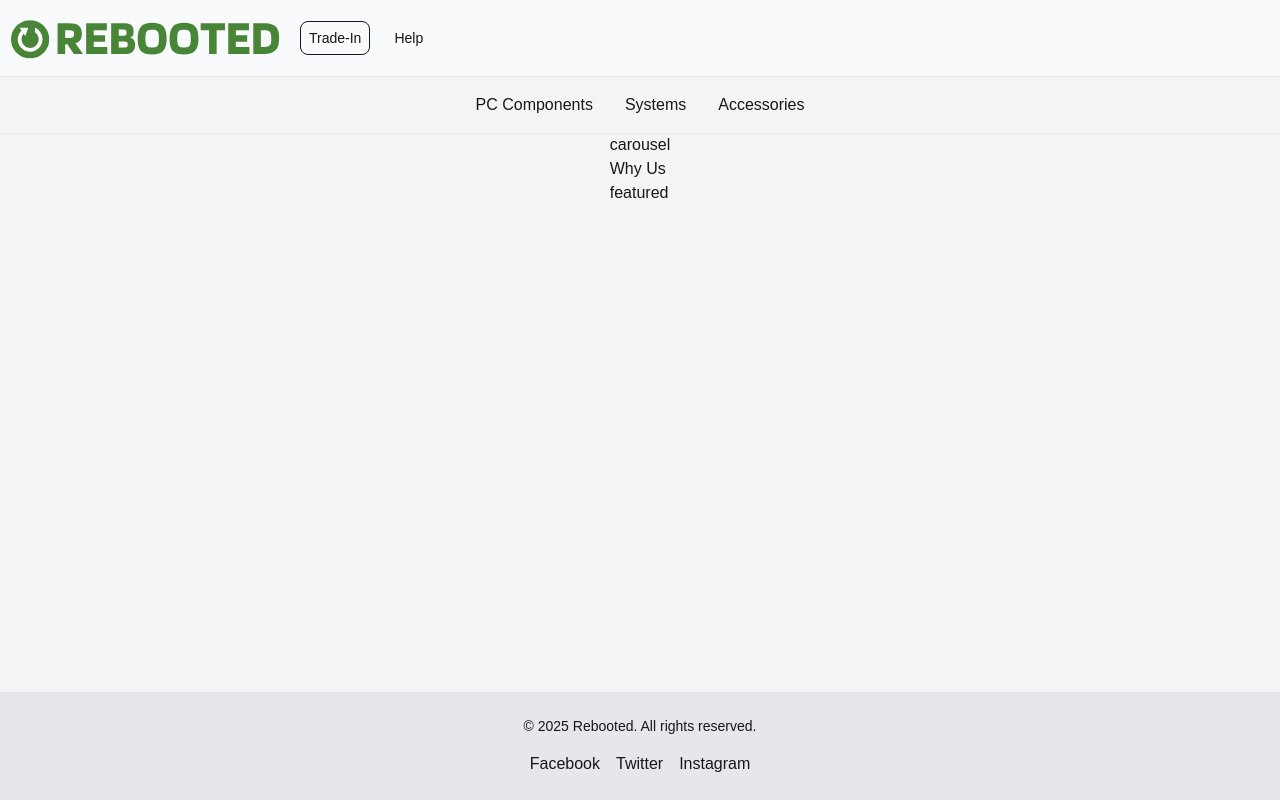
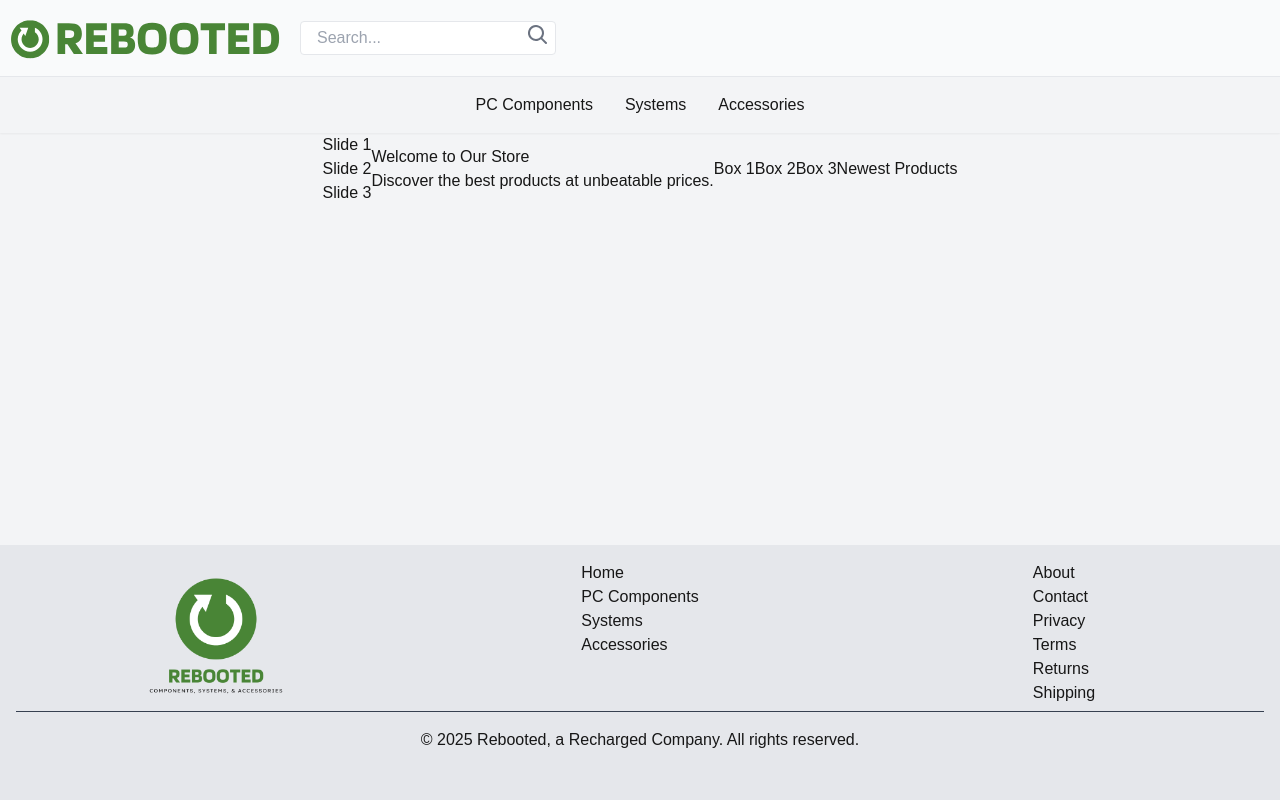
Before and after one commit to alaricli/rebooted.biz, a Next.js app: page / in a window 1280 px wide. Built offline with nearby package versions, Linux system fonts and the light colour scheme.

Commit message:
add fetch product feature

```diff
--- a/next.config.ts
+++ b/next.config.ts
@@ -3,7 +3,7 @@ import type { NextConfig } from "next";
 const nextConfig: NextConfig = {
   /* config options here */
   images: {
-    domains: ["recharged-assets.s3.us-east-1.amazonaws.com"],
+    domains: ["recharged-assets.s3.us-east-1.amazonaws.com", "example.com"],
   },
 };
 
--- a/src/app/components/page.tsx
+++ /dev/null
@@ -1,7 +0,0 @@
-import React from "react";
-
-const ComponentsPage = () => {
-  return <div>ComponentsPage</div>;
-};
-
-export default ComponentsPage;
--- a/src/app/navigation/Footer/Footer.tsx
+++ b/src/app/navigation/Footer/Footer.tsx
@@ -1,35 +1,88 @@
+import Image from "next/image";
+import Link from "next/link";
+
 const Footer = () => {
+  const currentYear = new Date().getFullYear();
+
   return (
-    <footer className="bg-gray-200 py-6">
-      <div className="container mx-auto text-center">
-        <p className="text-sm">
-          © {new Date().getFullYear()} Rebooted. All rights reserved.
-        </p>
-        <div className="flex justify-center space-x-4 mt-4">
-          <a
-            href="https://facebook.com"
-            target="_blank"
-            rel="noopener noreferrer"
-            className="hover:underline"
-          >
-            Facebook
-          </a>
-          <a
-            href="https://twitter.com"
-            target="_blank"
-            rel="noopener noreferrer"
-            className="hover:underline"
-          >
-            Twitter
-          </a>
-          <a
-            href="https://instagram.com"
-            target="_blank"
-            rel="noopener noreferrer"
-            className="hover:underline"
-          >
-            Instagram
-          </a>
+    <footer className="bg-gray-200">
+      <div className="container mx-auto p-4">
+        <div className="grid grid-cols-1 md:grid-cols-3 gap-6 justify-items-center mb-4 md:mb-0">
+          {/* Column 1: Logo */}
+          <div>
+            <Image
+              src="/rebooted_square_logo.png"
+              width={150}
+              height={150}
+              alt="/Logo"
+            />
+          </div>
+          {/* Column 2: Links */}
+          <div>
+            <ul className="">
+              <li>
+                <Link href="/">
+                  <p className="hover:text-orange-400">Home</p>
+                </Link>
+              </li>
+              <li>
+                <Link href="/products">
+                  <p className="hover:text-orange-400">PC Components</p>
+                </Link>
+              </li>
+              <li>
+                <Link href="/products">
+                  <p className="hover:text-orange-400">Systems</p>
+                </Link>
+              </li>
+              <li>
+                <Link href="/products">
+                  <p className="hover:text-orange-400">Accessories</p>
+                </Link>
+              </li>
+            </ul>
+          </div>
+          {/* Column 3: About Data */}
+          <div>
+            <ul>
+              <li>
+                <Link href="/about">
+                  <p className="hover:text-orange-400">About</p>
+                </Link>
+              </li>
+              <li>
+                <a href="mailto:professorsresearchtcg@gmail.com">
+                  <p className="hover:text-orange-400">Contact</p>
+                </a>
+              </li>
+              <li>
+                <Link href="/privacy">
+                  <p className="hover:text-orange-400">Privacy</p>
+                </Link>
+              </li>
+              <li>
+                <Link href="/terms">
+                  <p className="hover:text-orange-400">Terms</p>
+                </Link>
+              </li>
+              <li>
+                <Link href="/terms">
+                  <p className="hover:text-orange-400">Returns</p>
+                </Link>
+              </li>
+              <li>
+                <Link href="/terms">
+                  <p className="hover:text-orange-400">Shipping</p>
+                </Link>
+              </li>
+            </ul>
+          </div>
+        </div>
+        <div className="p-8 border-t border-gray-700 pt-4 text-center">
+          <p>
+            &copy; {currentYear} Rebooted, a Recharged Company. All rights
+            reserved.
+          </p>
         </div>
       </div>
     </footer>
--- a/src/app/navigation/Navbar/Navbar.tsx
+++ b/src/app/navigation/Navbar/Navbar.tsx
@@ -21,21 +21,30 @@ const Navbar: React.FC = () => {
           </div>
 
           {/* Top Navigation Links */}
-          <ul className="flex text-sm space-x-6">
-            <li>
-              <Link
-                href="/"
-                className="border p-2 rounded-lg border-gray-900  hover:scale-105 transition-transform"
-              >
-                Trade-In
-              </Link>
-            </li>
-            <li>
-              <Link href="/help" className="hover:underline">
-                Help
-              </Link>
-            </li>
-          </ul>
+          <ul className="flex text-sm space-x-6"></ul>
+          <div>
+            <div className="relative">
+              <input
+                type="text"
+                placeholder="Search..."
+                className="border rounded py-1 px-4 pr-10 w-64"
+              />
+              <button className="absolute right-0 top-0 mt-1 mr-2">
+                <svg
+                  xmlns="http://www.w3.org/2000/svg"
+                  className="h-5 w-5 text-gray-500"
+                  viewBox="0 0 20 20"
+                  fill="currentColor"
+                >
+                  <path
+                    fillRule="evenodd"
+                    d="M12.9 14.32a8 8 0 111.414-1.414l4.387 4.387a1 1 0 01-1.414 1.414l-4.387-4.387zM8 14a6 6 0 100-12 6 6 0 000 12z"
+                    clipRule="evenodd"
+                  />
+                </svg>
+              </button>
+            </div>
+          </div>
         </div>
       </nav>
       {/* bottom bar */}
@@ -44,7 +53,10 @@ const Navbar: React.FC = () => {
           <ul className="flex space-x-8 text-base">
             <li>
               <Link
-                href="/components"
+                href={{
+                  pathname: "/products",
+                  query: { category: "component" },
+                }}
                 className="hover:underline hover:text-blue-500"
               >
                 PC Components
@@ -52,7 +64,10 @@ const Navbar: React.FC = () => {
             </li>
             <li>
               <Link
-                href="/systems"
+                href={{
+                  pathname: "/products",
+                  query: { category: "system" },
+                }}
                 className="hover:underline hover:text-blue-500"
               >
                 Systems
@@ -60,7 +75,10 @@ const Navbar: React.FC = () => {
             </li>
             <li>
               <Link
-                href="/accessories"
+                href={{
+                  pathname: "/products",
+                  query: { category: "accessory" },
+                }}
                 className="hover:underline hover:text-blue-500"
               >
                 Accessories
--- a/src/app/page.tsx
+++ b/src/app/page.tsx
@@ -2,11 +2,35 @@ export default function Home() {
   return (
     <div>
       <div className="flex items-center justify-center">
-        <ul>
-          <li>carousel</li>
-          <li>Why Us</li>
-          <li>featured</li>
-        </ul>
+        <div className="carousel-hero">
+          {/* Carousel Hero */}
+          <div className="carousel">
+            <div className="carousel-item">Slide 1</div>
+            <div className="carousel-item">Slide 2</div>
+            <div className="carousel-item">Slide 3</div>
+          </div>
+        </div>
+
+        <div className="static-hero">
+          {/* Static Hero */}
+          <h1>Welcome to Our Store</h1>
+          <p>Discover the best products at unbeatable prices.</p>
+        </div>
+
+        <div className="three-boxes flex justify-between">
+          {/* Row of 3 Boxes */}
+          <div className="box">Box 1</div>
+          <div className="box">Box 2</div>
+          <div className="box">Box 3</div>
+        </div>
+
+        <div className="newest-products">
+          {/* Area to Fetch Newest 4 Products */}
+          <h2>Newest Products</h2>
+          <div className="products-grid">
+            {/* Products will be fetched and displayed here */}
+          </div>
+        </div>
       </div>
     </div>
   );
--- a/src/app/products/page.tsx
+++ b/src/app/products/page.tsx
@@ -3,9 +3,13 @@
 import { useState, useEffect } from "react";
 import { Product } from "../types";
 import Image from "next/image";
+import { useSearchParams } from "next/navigation";
+import Link from "next/link";
 
-async function fetchProducts(): Promise<Product[]> {
-  const response = await fetch("http://localhost:8080/api/get/products");
+async function fetchProducts(category: string): Promise<Product[]> {
+  const response = await fetch(
+    `http://localhost:8080/api/get/products/${category}`
+  );
   if (!response.ok) {
     throw new Error("Failed to fetch products");
   }
@@ -14,42 +18,61 @@ async function fetchProducts(): Promise<Product[]> {
 }
 
 const ProductsPage = () => {
+  const searchParams = useSearchParams();
+  const category = searchParams.get("category") || "all";
   const [products, setProducts] = useState<Product[]>([]);
 
   useEffect(() => {
     async function loadProducts() {
       try {
-        const products = await fetchProducts();
+        const products = await fetchProducts(category);
         setProducts(products);
       } catch (error) {
         console.error("Error fetching products:", error);
       }
     }
     loadProducts();
-  }, []);
+  }, [category]);
+
+  const renderHeading = () => {
+    switch (category) {
+      case "component":
+        return "PC Components";
+      case "system":
+        return "Desktops & Laptops";
+      case "component":
+        return "Accessories";
+      default:
+        return "All Products";
+    }
+  };
 
   return (
     <div>
-      <h1>Products Page</h1>
-      <div className="grid grid-cols-1 sm:grid-cols-2 md:grid-cols-3 lg:grid-cols-4 gap-4">
-        <ul>
+      <h1 className="text-3xl font-semibold text-center my-8">
+        {renderHeading()}
+      </h1>
+      <div className="grid xs:grid-cols-1 sm:grid-cols-2 md:grid-cols-3 lg:grid-cols-4 xl:grid-cols-5 2xl:grid-cols-6 container mx-auto">
         {products.map((product) => (
-            <li key={product.id}>
-              <div>
-                <h2>{product.name}</h2>
+          <div key={product.id} className="items-center">
+            <Link
+              href={{ pathname: `/products/${product.id}` }}
+              className="space-y-2"
+            >
               <div>
                 <Image
                   src={product.productImage}
                   alt={product.name}
                   width={200}
                   height={200}
+                  className="object-cover rounded-lg"
                 />
               </div>
+              <h2>{product.name}</h2>
               <p>${product.price}</p>
+            </Link>
           </div>
-            </li>
         ))}
-        </ul>
       </div>
     </div>
   );
--- a/src/app/types.ts
+++ b/src/app/types.ts
@@ -7,8 +7,11 @@ export type Product = {
   originalPackage: boolean;
   notes: string;
   category: string;
+  subCategory: string;
+  blurb: string;
   cost: number;
   price: number;
+  promotionPrice: number;
   stock: number;
   itemNumber: string;
   upc: string;
```
Also changed, not shown: src/app/products/[id]/page.tsx (added, +52 -0 lines). Lines whose indentation alone changed are shown as unchanged.
